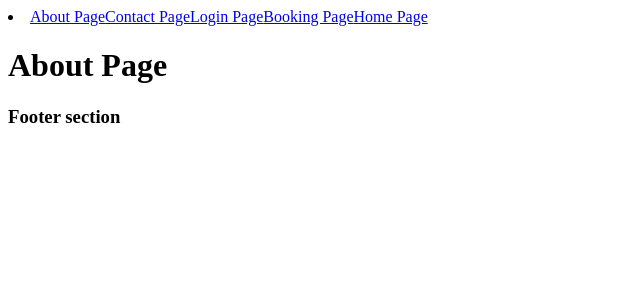
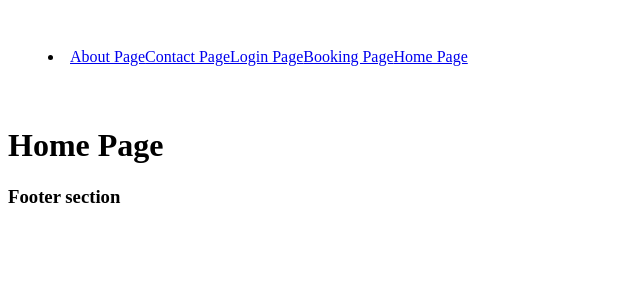
Before and after one commit to Pawtel/pawtel-client, a React (Vite) app: page / in a window 1280 px wide. Shown: the top 300 px of the page, without its empty margins (0-640 px from the left). Built offline with nearby package versions, Linux system fonts and the light colour scheme.

Commit message:
feat: nav styling

```diff
--- a/src/App.jsx
+++ b/src/App.jsx
@@ -6,7 +6,7 @@ import NavBar from "./components/NavBar";
 function App() {
 	return (
 		<>
-			<div className="topnav">
+			<div className="top-nav">
 				<NavBar />
 			</div>
 			<h1>Pawtel</h1>
--- a/src/components/NavBar.jsx
+++ b/src/components/NavBar.jsx
@@ -1,8 +1,10 @@
 import { Link } from "react-router-dom";
+import "../styles/topnav.css";
 
 const NavBar = () => {
 	return (
 		<>
+			<div className="top-nav">
 				<li>
 					<Link to="/about" replace>
 						About Page
@@ -20,6 +22,7 @@ const NavBar = () => {
 						Home Page
 					</Link>
 				</li>
+			</div>
 		</>
 	);
 };
--- a/src/pages/HomePage.jsx
+++ b/src/pages/HomePage.jsx
@@ -9,7 +9,7 @@ const HomePage = () => {
 			</header>
 
 			<main>
-				<h1>About Page</h1>
+				<h1>Home Page</h1>
 			</main>
 
 			<footer>
--- /dev/null
+++ b/src/styles/topnav.css
@@ -0,0 +1,3 @@
+.top-nav {
+	padding: 40px;
+}
```
Also changed, not shown: src/styles/footer.css (added). Lines whose indentation alone changed are shown as unchanged.
